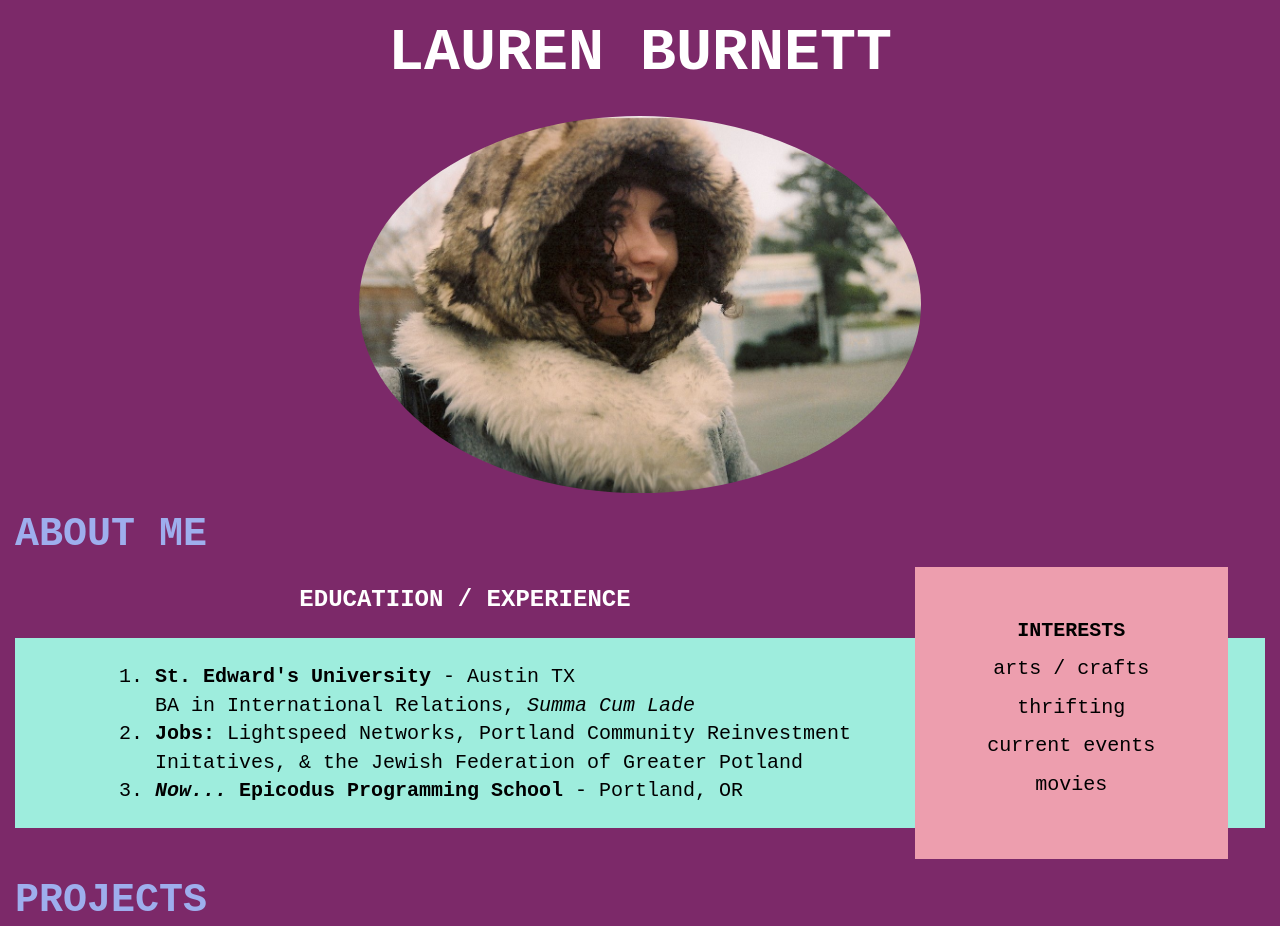
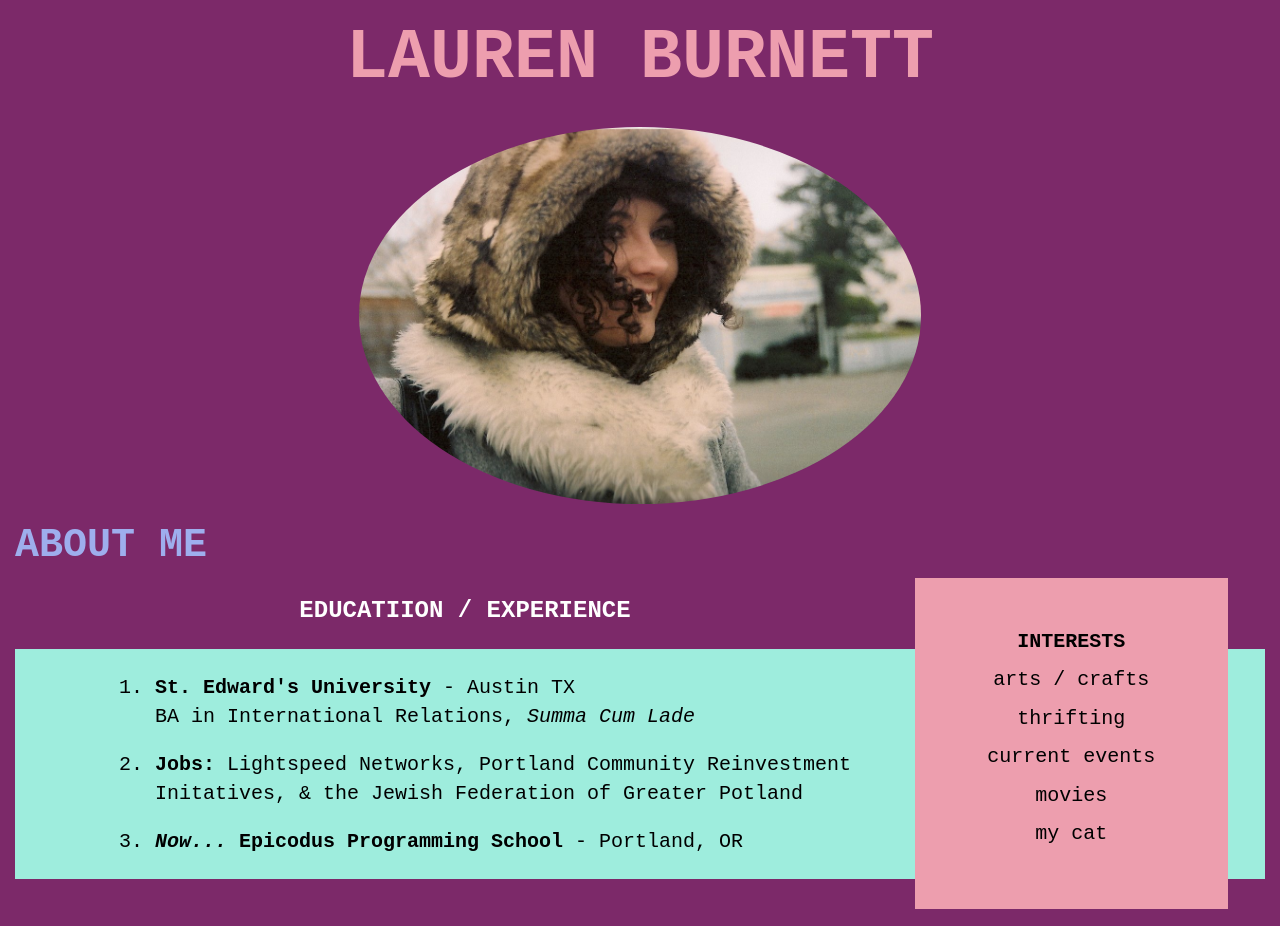
Before and after one commit to LolaBurns/Review1-portfolio, a plain HTML site: page index.html in a window 1280 px wide. Shown: the top 926 px of the page. Drawn offline with Linux system fonts and the light colour scheme.

Commit message:
Added breaks between Education text

```diff
--- a/css/styles.css
+++ b/css/styles.css
@@ -14,7 +14,8 @@ h2 {
 }
 
 h1 {
-  font-size: 60px;
+  color: #ED9EAE;
+  font-size: 70px;
   text-align: center;
 }
 
@@ -43,5 +44,4 @@ p, li {
   margin-right: 3%;
   width: 25%;
   text-align: center;
-
 }
--- a/index.html
+++ b/index.html
@@ -29,12 +29,15 @@
               <p>thrifting</p>
               <p>current events</p>
               <p>movies</p>
+              <p>my cat</p>
             </div>
             <h3>EDUCATIION / EXPERIENCE</h3>
             <div class="edu">
               <ol>
                 <li><strong>St. Edward's University</strong> - Austin TX</br>BA in International Relations, <em>Summa Cum Lade</em></li>
+                </br>
                 <li><strong>Jobs:</strong> Lightspeed Networks, Portland Community Reinvestment Initatives, & the Jewish Federation of Greater Potland</li>
+              </br>
                 <li><strong><em>Now...</em> Epicodus Programming School</strong> - Portland, OR</li>
               </ol>
             </div>
```
